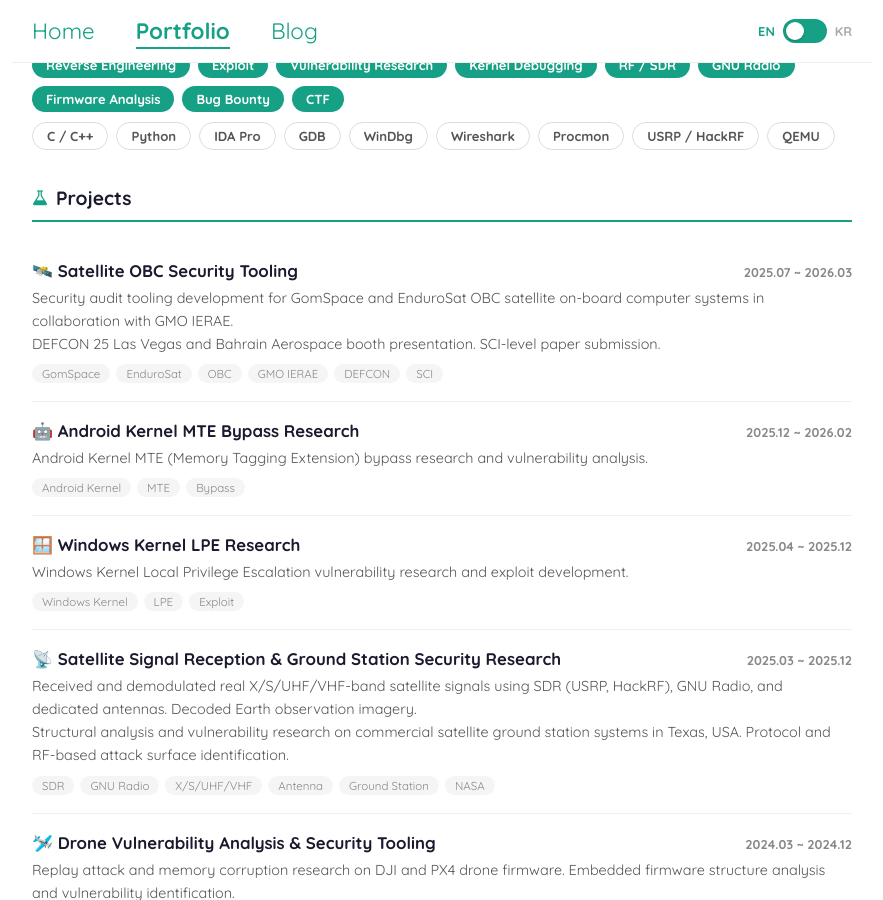
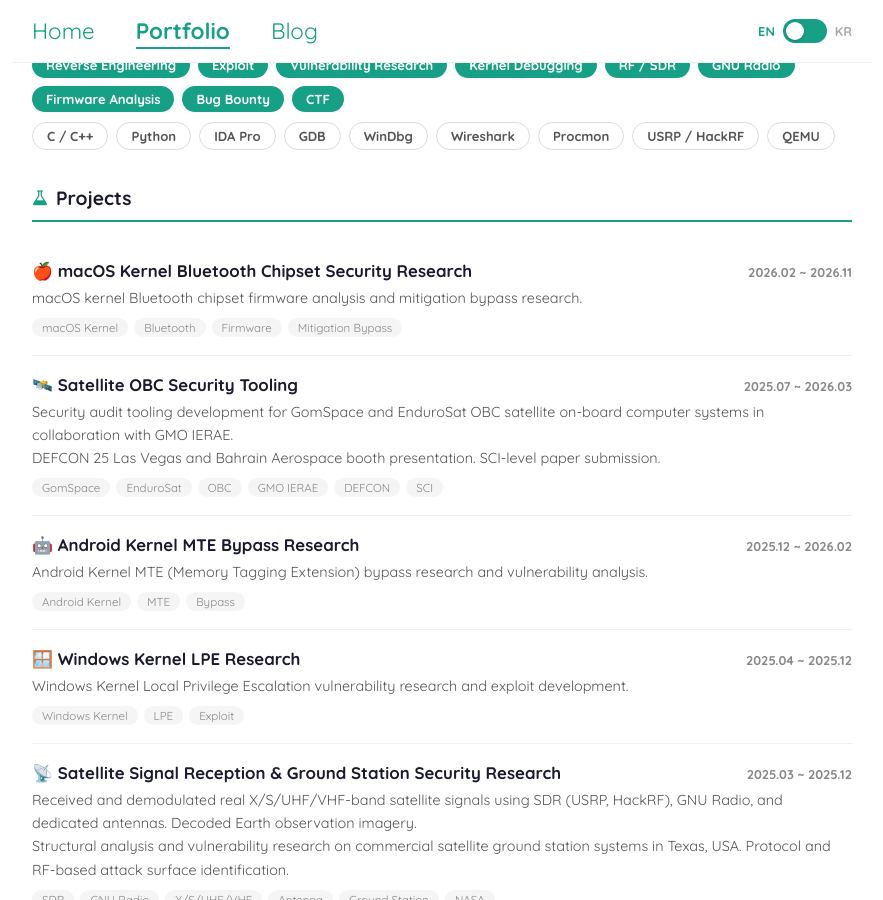
Before and after one commit to Gyeongje/gyeongje.github.io, a Jekyll site: the page built from portfolio.md, in a window 1280 px wide and 900 px high, scrolled down 407 px. Shown: the whole window, without its empty margins (198-1081 px from the left). Built offline with Jekyll 4.4.1, drawn with Linux system fonts in a browser that asks for light colours; some web fonts are replaced.

Commit message:
Add macOS kernel Bluetooth chipset security research to portfolio
Co-Authored-By: Claude Opus 4.7 (1M context) <noreply@anthropic.com>

```diff
--- a/portfolio.md
+++ b/portfolio.md
@@ -64,6 +64,17 @@ permalink: /portfolio/
 <!-- ==================== PROJECTS ==================== -->
 <div class="pf-projects">
   <h2 class="pf-projects__title"><i class="fa fa-flask"></i> Projects</h2>
+
+  <div class="pf-project">
+    <div class="pf-project__header">
+      <h3 class="pf-project__name" data-en="🍎 macOS Kernel Bluetooth Chipset Security Research" data-ko="🍎 macOS 커널 블루투스 칩셋 보안 연구">🍎 macOS 커널 블루투스 칩셋 보안 연구</h3>
+      <span class="pf-project__period">2026.02 ~ 2026.11</span>
+    </div>
+    <p class="pf-project__desc" data-en="macOS kernel Bluetooth chipset firmware analysis and mitigation bypass research." data-ko="macOS 커널 블루투스 칩셋 펌웨어 분석 및 보호 기법 우회 연구.">macOS 커널 블루투스 칩셋 펌웨어 분석 및 보호 기법 우회 연구.</p>
+    <div class="pf-project__tags">
+      <span class="pf-tag">macOS Kernel</span><span class="pf-tag">Bluetooth</span><span class="pf-tag">Firmware</span><span class="pf-tag">Mitigation Bypass</span>
+    </div>
+  </div>
 
   <div class="pf-project">
     <div class="pf-project__header">
```
